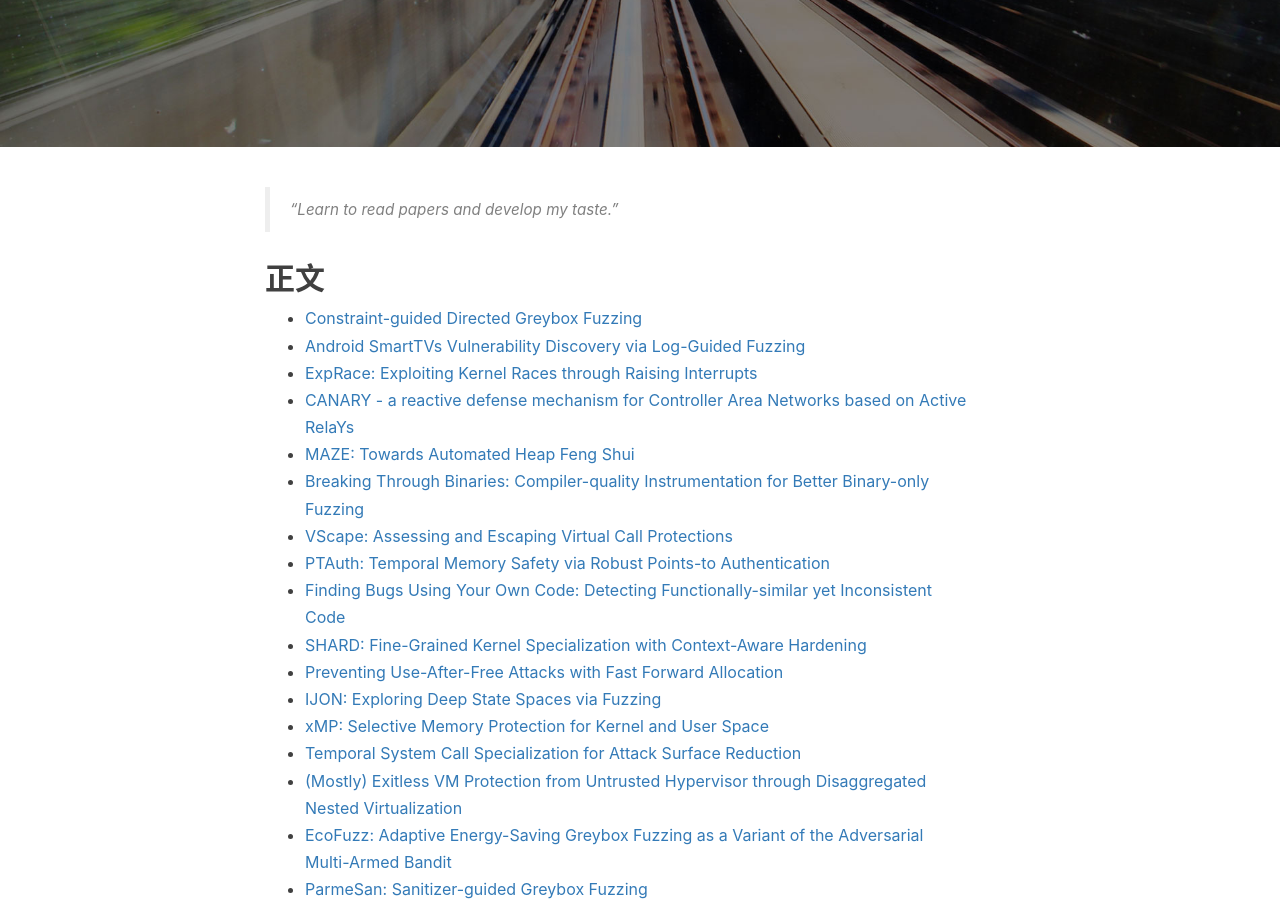
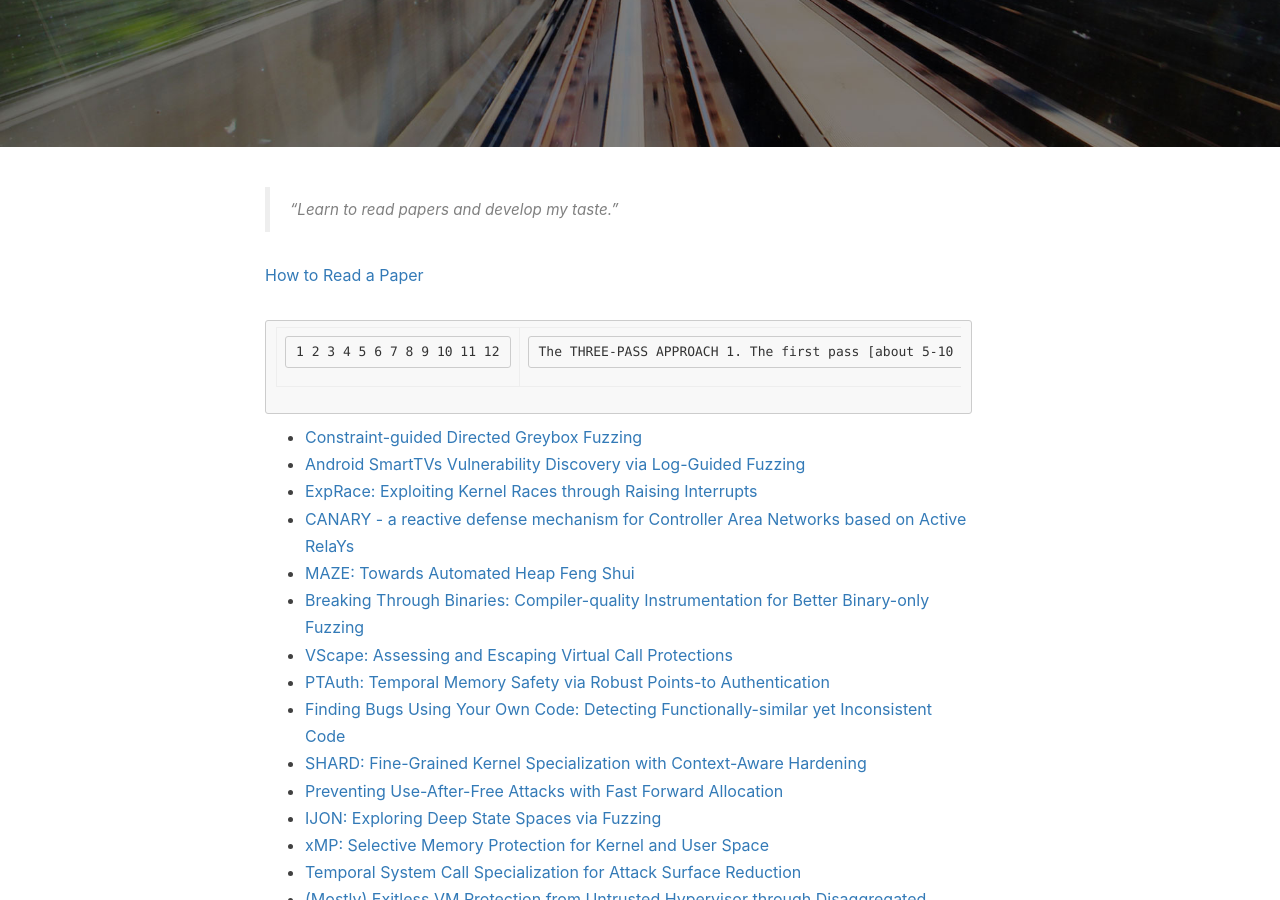
Before and after one commit to Jdkhnjggf/Jdkhnjggf.github.io, a Jekyll site: the page built from _posts/2021-04-27-Paper-Reading-List.markdown, in a window 1280 px wide and 900 px high, scrolled down 376 px. Built offline with Jekyll 4.4.1, drawn with Linux system fonts in a browser that asks for light colours; nearby versions of some CDN libraries; comment, search, counter and statistics services are not loaded.

Commit message:
add the approach to read paper

````diff
--- a/_posts/2021-04-27-Paper-Reading-List.markdown
+++ b/_posts/2021-04-27-Paper-Reading-List.markdown
@@ -12,7 +12,23 @@ tags:
 > “Learn to read papers and develop my taste.”
 
 
-## 正文
+[How to Read a Paper](https://web.stanford.edu/class/ee384m/Handouts/HowtoReadPaper.pdf)
+
+```
+The THREE-PASS APPROACH
+1. The first pass [about 5-10 min]
+		- title, abstract, and introduction
+		- section and sub-section headings
+		- conclusions
+2. The second pass [about one hour]
+		- read carefully, ignore details such as proof
+		- figures, diagrams, and illustrations
+		- mark unread references
+3. The third pass [about four to five hours for beginner]
+		- virtually re-implement the paper
+    - identify and challenge every assumption in every statement
+```
+
 
 * [Constraint-guided Directed Greybox Fuzzing](https://www.usenix.org/conference/usenixsecurity21/presentation/lee-gwangmu)
 * [Android SmartTVs Vulnerability Discovery via Log-Guided Fuzzing](https://www.usenix.org/conference/usenixsecurity21/presentation/aafer)
````
